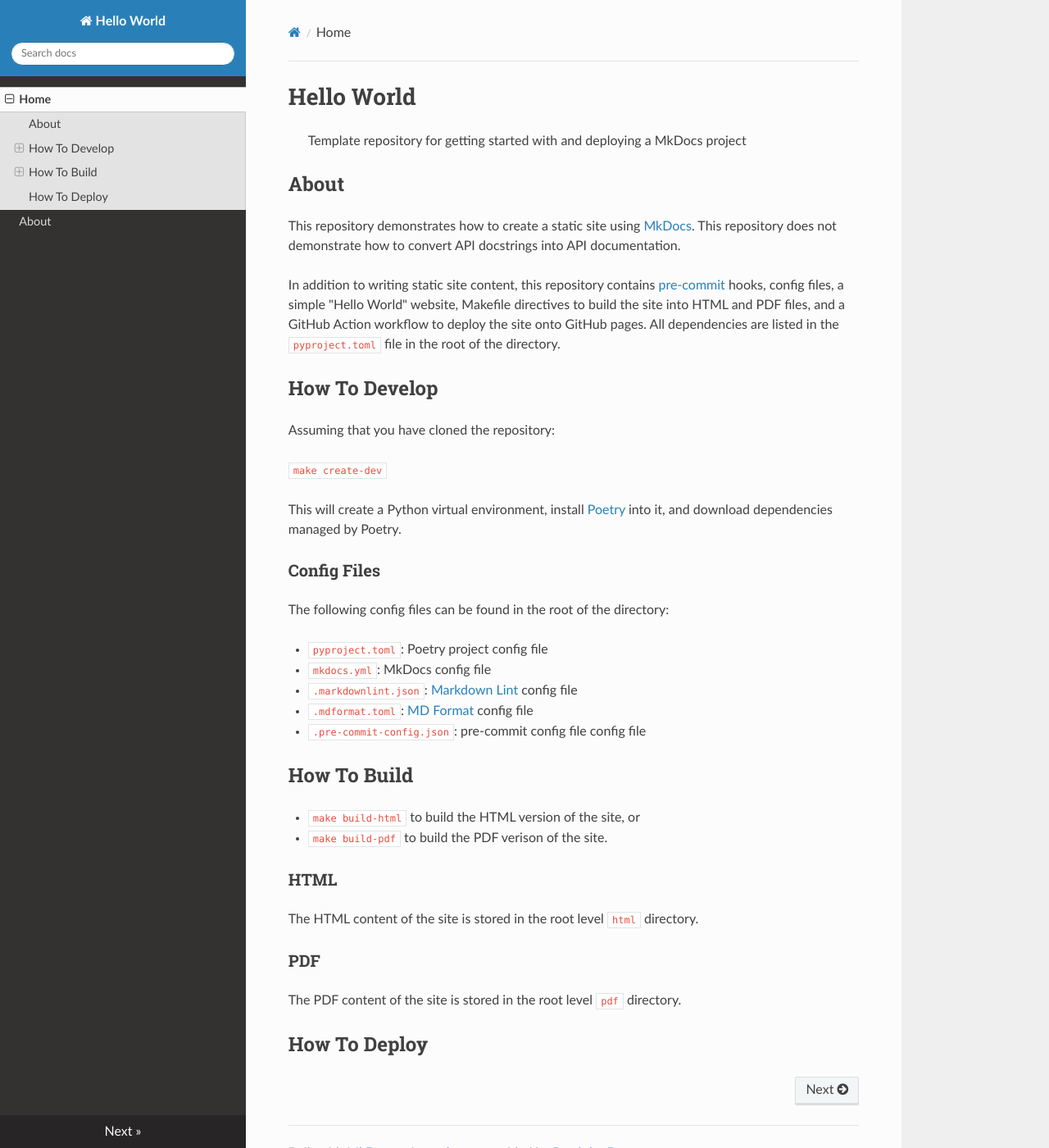
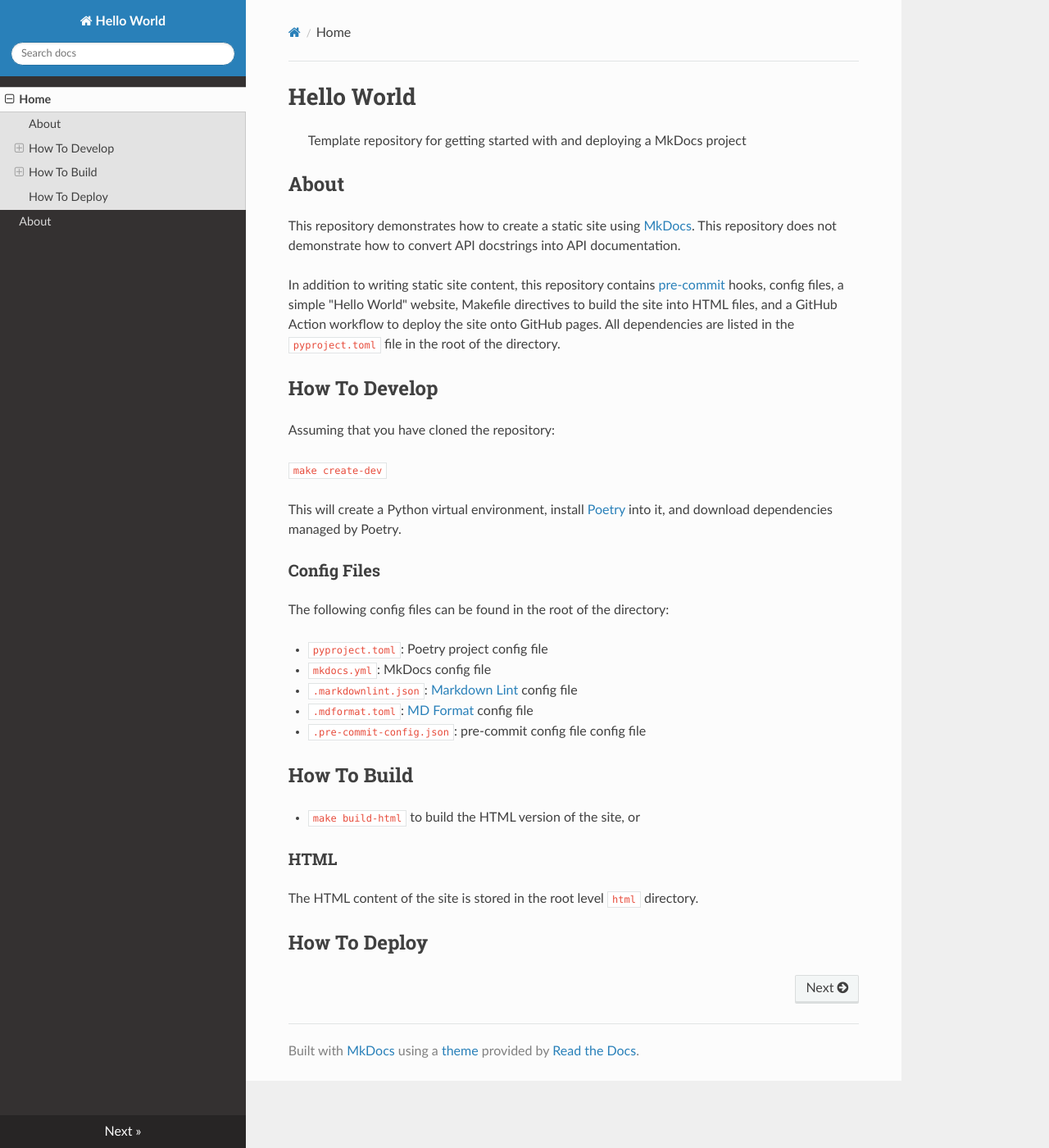
Before and after one commit to NicholasSynovic/template_mkdocs, an MkDocs documentation site: the page built from docs/index.md, in a window 1280 px wide and 1400 px high. Shown: the whole window at 82% size. Built offline with MkDocs 1.6.1, drawn with Linux system fonts in a browser that asks for light colours; nearby versions of some CDN libraries.

```diff
--- a/docs/index.md
+++ b/docs/index.md
@@ -10,10 +10,9 @@ convert API docstrings into API documentation.
 
 In addition to writing static site content, this repository contains
 [pre-commit](https://pre-commit.com/) hooks, config files, a simple "Hello
-World" website, Makefile directives to build the site into HTML and PDF files,
-and a GitHub Action workflow to deploy the site onto GitHub pages. All
-dependencies are listed in the `pyproject.toml` file in the root of the
-directory.
+World" website, Makefile directives to build the site into HTML files, and a
+GitHub Action workflow to deploy the site onto GitHub pages. All dependencies
+are listed in the `pyproject.toml` file in the root of the directory.
 
 ## How To Develop
 
@@ -39,14 +38,9 @@ The following config files can be found in the root of the directory:
 ## How To Build
 
 - `make build-html` to build the HTML version of the site, or
-- `make build-pdf` to build the PDF verison of the site.
 
 ### HTML
 
 The HTML content of the site is stored in the root level `html` directory.
 
-### PDF
-
-The PDF content of the site is stored in the root level `pdf` directory.
-
 ## How To Deploy
--- a/pyproject.toml
+++ b/pyproject.toml
@@ -13,6 +13,7 @@ classifiers = ["Development Status :: 1 - Planning"]
 [tool.poetry.dependencies]
 python = "^3.10"
 mkdocs = "^1.6.1"
+ghp-import = "^2.1.0"
 
 
 [build-system]
```
Also changed, not shown: 1 other file.
